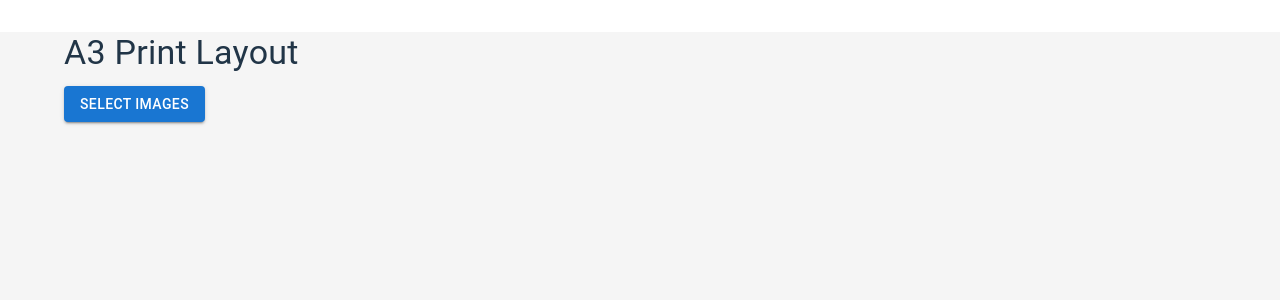
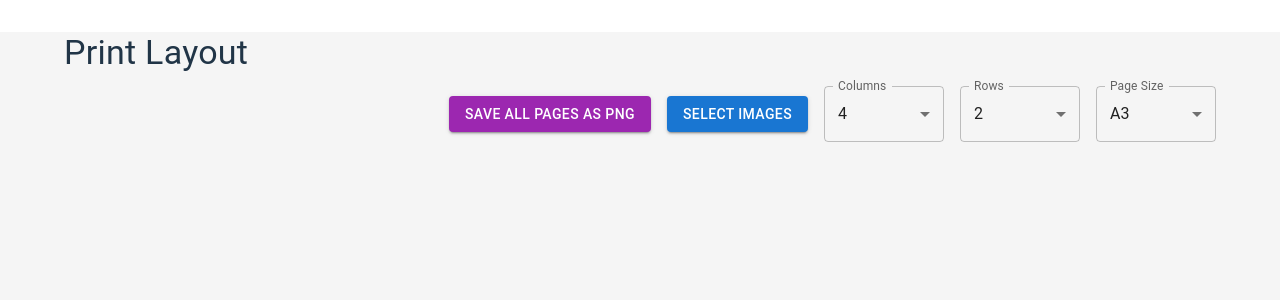
Before and after one commit to zivglik/Image2A3, a React (Vite) app: page / in a window 1280 px wide. Shown: the top 300 px of the page. Built offline with nearby package versions, Linux system fonts and the light colour scheme.

Commit message:
add select row and col

```diff
--- a/src/App.tsx
+++ b/src/App.tsx
@@ -4,15 +4,23 @@ import {
   Button,
   Container,
   Typography,
+  FormControl,
+  InputLabel,
+  Select,
+  MenuItem,
+  SelectChangeEvent,
 } from '@mui/material';
 import { ImageData } from './types/image';
-import { GRID_COLS, GRID_ROWS } from './constants/dimensions';
+import { GRID_COLS_OPTIONS, PAGE_SIZES, GRID_ROWS_OPTIONS } from './constants/dimensions';
 import { processImage } from './utils/imageProcessing';
 import { printCanvas, saveCanvasAsPNG, saveAllCanvasesAsPNG } from './utils/printUtils';
 import PrintCanvas, { PrintCanvasRef } from './components/PrintCanvas';
 
 function App() {
   const [images, setImages] = useState<ImageData[]>([]);
+  const [pageSize, setPageSize] = useState<keyof typeof PAGE_SIZES>('A3');
+  const [rows, setRows] = useState<number>(2);
+  const [cols, setCols] = useState<number>(4);
   const canvasRefs = useRef<(PrintCanvasRef | null)[]>([]);
 
   const handleImageSelect = (event: React.ChangeEvent<HTMLInputElement>) => {
@@ -36,6 +44,18 @@ function App() {
     });
   };
 
+  const handlePageSizeChange = (event: SelectChangeEvent) => {
+    setPageSize(event.target.value as keyof typeof PAGE_SIZES);
+  };
+
+  const handleRowsChange = (event: SelectChangeEvent) => {
+    setRows(Number(event.target.value));
+  };
+
+  const handleColsChange = (event: SelectChangeEvent) => {
+    setCols(Number(event.target.value));
+  };
+
   const handlePrint = (index: number) => {
     const canvas = canvasRefs.current[index]?.getPrintCanvas();
     if (!canvas) return;
@@ -56,16 +76,55 @@ function App() {
     saveAllCanvasesAsPNG(canvases);
   };
 
-  const numberOfCanvases = Math.ceil(images.length / (GRID_COLS * GRID_ROWS));
+  const numberOfCanvases = Math.ceil(images.length / (cols * rows));
 
   return (
     <Container maxWidth="lg">
       <Box sx={{ my: 4, textAlign: 'left' }}>
         <Typography variant="h4" component="h1" gutterBottom>
-          A3 Print Layout
+          Print Layout
         </Typography>
 
-        <Box sx={{ mb: 4, textAlign: 'left' }}>
+        <Box sx={{ mb: 4, textAlign: 'left', display: 'flex', gap: 2, alignItems: 'center' }}>
+          <FormControl sx={{ minWidth: 120 }}>
+            <InputLabel>Page Size</InputLabel>
+            <Select
+              value={pageSize}
+              label="Page Size"
+              onChange={handlePageSizeChange}
+            >
+              {Object.entries(PAGE_SIZES).map(([key, value]) => (
+                <MenuItem key={key} value={key}>{value.name}</MenuItem>
+              ))}
+            </Select>
+          </FormControl>
+
+          <FormControl sx={{ minWidth: 120 }}>
+            <InputLabel>Rows</InputLabel>
+            <Select
+              value={rows.toString()}
+              label="Rows"
+              onChange={handleRowsChange}
+            >
+              {GRID_ROWS_OPTIONS.map(option => (
+                <MenuItem key={option} value={option}>{option}</MenuItem>
+              ))}
+            </Select>
+          </FormControl>
+
+          <FormControl sx={{ minWidth: 120 }}>
+            <InputLabel>Columns</InputLabel>
+            <Select
+              value={cols.toString()}
+              label="Columns"
+              onChange={handleColsChange}
+            >
+              {GRID_COLS_OPTIONS.map(option => (
+                <MenuItem key={option} value={option}>{option}</MenuItem>
+              ))}
+            </Select>
+          </FormControl>
+
           <input
             accept="image/*"
             type="file"
@@ -80,8 +139,6 @@ function App() {
             </Button>
           </label>
 
-          {images.length > 0 && (
-            <Box sx={{ mt: 2, textAlign: 'left' }}>
           <Button
             variant="contained"
             color="secondary"
@@ -90,12 +147,10 @@ function App() {
             Save All Pages as PNG
           </Button>
         </Box>
-          )}
-        </Box>
 
         {Array.from({ length: numberOfCanvases }, (_, i) => {
-          const startIndex = i * (GRID_COLS * GRID_ROWS);
-          const endIndex = Math.min(startIndex + (GRID_COLS * GRID_ROWS), images.length);
+          const startIndex = i * (cols * rows);
+          const endIndex = Math.min(startIndex + (cols * rows), images.length);
           const canvasImages = images.slice(startIndex, endIndex);
 
           return (
@@ -108,6 +163,9 @@ function App() {
               images={canvasImages}
               onPrint={handlePrint}
               onSaveAsPNG={handleSaveAsPNG}
+              pageSize={pageSize}
+              rows={rows}
+              cols={cols}
             />
           );
         })}
--- a/src/components/PrintCanvas.tsx
+++ b/src/components/PrintCanvas.tsx
@@ -1,7 +1,7 @@
 import React, { forwardRef, useImperativeHandle } from 'react';
 import { Box, Button, Typography } from '@mui/material';
 import { ImageData } from '../types/image';
-import { A3_WIDTH, A3_HEIGHT, CELL_WIDTH, CELL_HEIGHT, GRID_COLS } from '../constants/dimensions';
+import { PAGE_SIZES, calculateCellDimensions } from '../constants/dimensions';
 import { calculateImageDimensions, drawRotatedImage } from '../utils/imageProcessing';
 
 export interface PrintCanvasRef {
@@ -13,9 +13,20 @@ interface PrintCanvasProps {
   images: ImageData[];
   onPrint: (index: number) => void;
   onSaveAsPNG: (index: number) => void;
+  pageSize: keyof typeof PAGE_SIZES;
+  rows: number;
+  cols: number;
 }
 
-const PrintCanvas = forwardRef<PrintCanvasRef, PrintCanvasProps>(({ index, images, onPrint, onSaveAsPNG }, ref) => {
+const PrintCanvas = forwardRef<PrintCanvasRef, PrintCanvasProps>(({
+  index,
+  images,
+  onPrint,
+  onSaveAsPNG,
+  pageSize,
+  rows,
+  cols
+}, ref) => {
   const canvasRef = React.useRef<HTMLCanvasElement>(null);
   const previewCanvasRef = React.useRef<HTMLCanvasElement>(null);
 
@@ -33,18 +44,23 @@ const PrintCanvas = forwardRef<PrintCanvasRef, PrintCanvasProps>(({ index, image
     ctx.fillStyle = 'white';
     ctx.fillRect(0, 0, canvas.width, canvas.height);
 
-    // Calculate scaled dimensions
-    const scaledCellWidth = CELL_WIDTH * scale;
-    const scaledCellHeight = CELL_HEIGHT * scale;
+    const { cellWidth, cellHeight } = calculateCellDimensions(pageSize, rows, cols);
+    const scaledCellWidth = cellWidth * scale;
+    const scaledCellHeight = cellHeight * scale;
 
     images.forEach((image, index) => {
-      const col = index % GRID_COLS;
-      const row = Math.floor(index / GRID_COLS);
+      const col = index % cols;
+      const row = Math.floor(index / cols);
 
       const x = col * scaledCellWidth;
       const y = row * scaledCellHeight;
 
-      const { width: originalWidth, height: originalHeight, shouldRotate } = calculateImageDimensions(image.width, image.height);
+      const { width: originalWidth, height: originalHeight, shouldRotate } = calculateImageDimensions(
+        image.width,
+        image.height,
+        cellWidth,
+        cellHeight
+      );
 
       // Scale the dimensions
       const width = originalWidth * scale;
@@ -62,12 +78,14 @@ const PrintCanvas = forwardRef<PrintCanvasRef, PrintCanvasProps>(({ index, image
   };
 
   React.useEffect(() => {
+    const { width, height } = PAGE_SIZES[pageSize];
+
     // Draw on print canvas
     const printCanvas = canvasRef.current;
     const printCtx = printCanvas?.getContext('2d');
     if (printCanvas && printCtx) {
-      printCanvas.width = A3_WIDTH;
-      printCanvas.height = A3_HEIGHT;
+      printCanvas.width = width;
+      printCanvas.height = height;
       drawOnCanvas(printCanvas, printCtx, images, 1);
     }
 
@@ -76,19 +94,19 @@ const PrintCanvas = forwardRef<PrintCanvasRef, PrintCanvasProps>(({ index, image
     const previewCtx = previewCanvas?.getContext('2d');
     if (previewCanvas && previewCtx) {
       const scale = Math.min(
-        previewCanvas.width / A3_WIDTH,
-        previewCanvas.height / A3_HEIGHT
+        previewCanvas.width / width,
+        previewCanvas.height / height
       );
 
-      const scaledWidth = A3_WIDTH * scale;
-      const scaledHeight = A3_HEIGHT * scale;
+      const scaledWidth = width * scale;
+      const scaledHeight = height * scale;
 
       previewCanvas.width = scaledWidth;
       previewCanvas.height = scaledHeight;
 
       drawOnCanvas(previewCanvas, previewCtx, images, scale);
     }
-  }, [images]);
+  }, [images, pageSize, rows, cols]);
 
   return (
     <Box sx={{ mb: 4 }}>
@@ -102,7 +120,8 @@ const PrintCanvas = forwardRef<PrintCanvasRef, PrintCanvasProps>(({ index, image
           height={565}
           style={{
             width: '100%',
-            height: 'auto'
+            height: 'auto',
+            backgroundColor: 'white'
           }}
         />
       </Box>
@@ -110,7 +129,7 @@ const PrintCanvas = forwardRef<PrintCanvasRef, PrintCanvasProps>(({ index, image
         <Button
           variant="contained"
           onClick={() => onPrint(index)}
-          sx={{ ml: 4 }}
+          sx={{ mr: 4 }}
         >
           Print
         </Button>
@@ -123,8 +142,8 @@ const PrintCanvas = forwardRef<PrintCanvasRef, PrintCanvasProps>(({ index, image
       </Box>
       <canvas
         ref={canvasRef}
-        width={A3_WIDTH}
-        height={A3_HEIGHT}
+        width={PAGE_SIZES[pageSize].width}
+        height={PAGE_SIZES[pageSize].height}
         style={{ display: 'none' }}
       />
     </Box>
--- a/src/constants/dimensions.ts
+++ b/src/constants/dimensions.ts
@@ -1,17 +1,30 @@
-// A3 dimensions in pixels at 300 DPI
-export const A3_WIDTH = 4961; // 420mm * 300DPI / 25.4
-export const A3_HEIGHT = 3508; // 297mm * 300DPI / 25.4
+// Page dimensions in pixels at 300 DPI
+export const PAGE_SIZES = {
+  A3: {
+    width: 4961,  // 420mm * 300DPI / 25.4
+    height: 3508, // 297mm * 300DPI / 25.4
+    name: 'A3'
+  },
+  A4: {
+    width: 3508,  // 297mm * 300DPI / 25.4
+    height: 2480, // 210mm * 300DPI / 25.4
+    name: 'A4'
+  },
+  A5: {
+    width: 2480,  // 210mm * 300DPI / 25.4
+    height: 1748, // 148mm * 300DPI / 25.4
+    name: 'A5'
+  }
+};
 
-export const A4_WIDTH = 3508;
-export const A4_HEIGHT = 2480;
+export const GRID_ROWS_OPTIONS = [2, 3, 4, 5, 6];
+export const GRID_COLS_OPTIONS = [2, 3, 4, 5, 6];
 
-export const A5_WIDTH = 2480;
-export const A5_HEIGHT = 1748;
-
-// Grid dimensions
-export const GRID_COLS = 4;
-export const GRID_ROWS = 2;
-
-// Calculate exact cell dimensions
-export const CELL_WIDTH = Math.floor(A3_WIDTH / GRID_COLS);
-export const CELL_HEIGHT = Math.floor(A3_HEIGHT / GRID_ROWS);
+// Calculate cell dimensions based on page size and grid configuration
+export const calculateCellDimensions = (pageSize: keyof typeof PAGE_SIZES, rows: number, cols: number) => {
+  const { width, height } = PAGE_SIZES[pageSize];
+  return {
+    cellWidth: Math.floor(width / cols),
+    cellHeight: Math.floor(height / rows)
+  };
+};
```
Also changed, not shown: src/utils/imageProcessing.ts (+21 -27 lines). Lines whose indentation alone changed are shown as unchanged.
